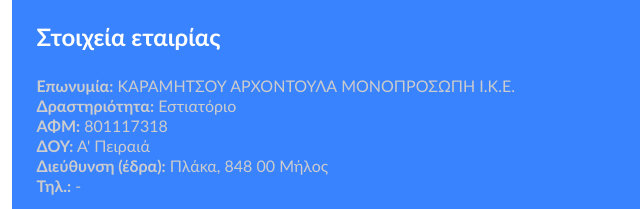
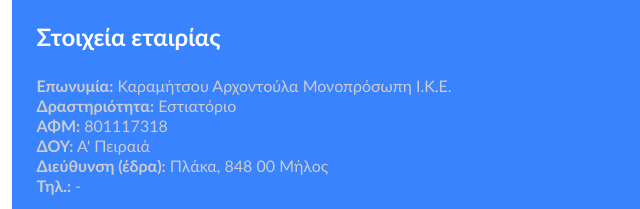
Before and after one commit to CloudHostOnline/KaramitsouArxontoula, a plain HTML site: page index.html in a window 1280 px wide. Shown: the part 127-336 px from the top of the page, 241-881 px from the left. Drawn offline with Linux system fonts and the light colour scheme.

Commit message:
Fix capitals

```diff
--- a/index.html
+++ b/index.html
@@ -1,8 +1,8 @@
 <html>
 <head>
 <meta http-equiv="Content-Type" content="text/html; charset=utf-8" />
-<title>Ισολογισμoί εταιρίας ΚΑΡΑΜΗΤΣΟΥ ΑΡΧΟΝΤΟΥΛΑ ΜΟΝΟΠΡΟΣΩΠΗ Ι.Κ.Ε.</title>
-<meta name="description" content="Ισολογισμoί ΚΑΡΑΜΗΤΣΟΥ ΑΡΧΟΝΤΟΥΛΑ ΜΟΝΟΠΡΟΣΩΠΗ Ι.Κ.Ε." />
+<title>Ισολογισμoί εταιρίας Καραμήτσου Αρχοντούλα Μονοπρόσωπη Ι.Κ.Ε.</title>
+<meta name="description" content="Ισολογισμoί Καραμήτσου Αρχοντούλα Μονοπρόσωπη Ι.Κ.Ε." />
 <meta http-equiv="Content-Type" content="text/html; charset=UTF-8" />
 <meta http-equiv="EXPIRES" content="0" />
 <meta name="LANGUAGE" content="el" />
@@ -198,7 +198,7 @@ float:left;
         <tbody>
             <tr>
                 <td width="725" valign="top">
-                    <p><strong>Επωνυμία:</strong> ΚΑΡΑΜΗΤΣΟΥ ΑΡΧΟΝΤΟΥΛΑ ΜΟΝΟΠΡΟΣΩΠΗ Ι.Κ.Ε.
+                    <p><strong>Επωνυμία:</strong> Καραμήτσου Αρχοντούλα Μονοπρόσωπη Ι.Κ.Ε.
                     <br /><strong>Δραστηριότητα:</strong> Εστιατόριο
                     <br /><strong>ΑΦΜ:</strong> 801117318
                     <br /><strong>ΔΟΥ:</strong> Α' Πειραιά
```
